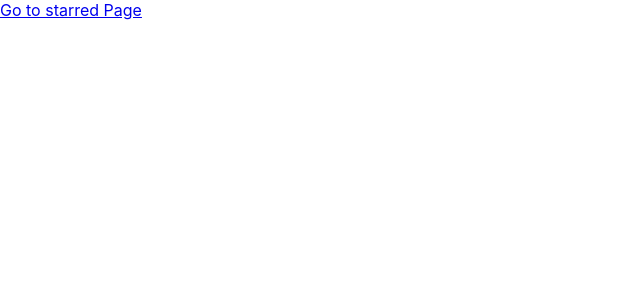
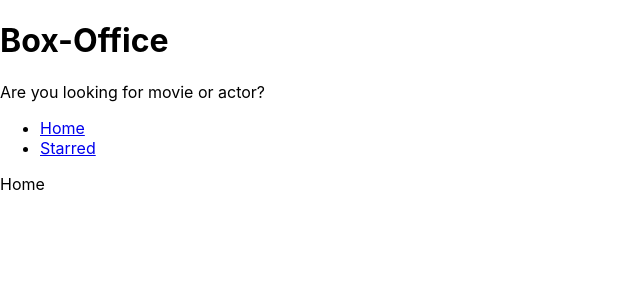
Before and after one commit to ShrutiArsidha08/box-office-app, a React (Create React App) app: page / in a window 1280 px wide. Shown: the top 300 px of the page, without its empty margins (0-640 px from the left). Built offline with nearby package versions, Linux system fonts and the light colour scheme.

Commit message:
added navigation and shared layout for home and starred pages

```diff
--- a/src/App.jsx
+++ b/src/App.jsx
@@ -2,12 +2,16 @@
 import{BrowserRouter ,Routes,Route} from"react-router-dom"
 import Home from './pages/Home';
 import Starred from './pages/Starred';
+import MainLayout from './component/MainLayout';
+
 function App() {
   return (
     <BrowserRouter>
     <Routes>
+     <Route element={<MainLayout/>}>
       <Route path="/" element={<Home/>}/>
       <Route path="/Starred" element={<Starred/>}/>
+     </Route>
       <Route path="*" element={<div>Not Found</div>} />
 
       {/* <Route path="/" element={<App />}>
--- /dev/null
+++ b/src/component/AppTitle.jsx
@@ -0,0 +1,13 @@
+
+
+export default function AppTitle(props){
+    const{ title="Box-Office",
+    subtitle="Are you looking for movie or actor?"}
+    =props;
+    return (
+    <div>
+    <h1>{title}</h1>
+    <p>{subtitle}</p>
+    </div>
+   );
+   }
--- /dev/null
+++ b/src/component/MainLayout.jsx
@@ -0,0 +1,15 @@
+
+import {Outlet} from 'react-router-dom';
+import Navs from "./Navs";
+import AppTitle from './AppTitle';
+
+const MainLayout=()=>{
+ return ( <div>
+        <AppTitle/>
+        <Navs />
+        <Outlet/>
+    </div>
+);
+};
+
+export default MainLayout;
--- /dev/null
+++ b/src/component/Navs.jsx
@@ -0,0 +1,29 @@
+import { Link } from "react-router-dom";
+
+const LINKS=[
+
+{
+text:'Home',
+to:'/'
+},
+{
+    text:'Starred',
+    to:'/Starred'
+    },
+
+];
+
+const Navs=()=>{
+return (
+<div>
+    <ul>
+        {LINKS.map((item) => (
+          <li key= {item.to}>
+          <Link to={item.to}>{item.text}</Link>
+          </li>
+        ))}
+        </ul>
+        </div>
+);
+};
+    export default Navs;
--- a/src/pages/Home.jsx
+++ b/src/pages/Home.jsx
@@ -3,10 +3,7 @@
 
 const Home=()=>{
  return <div>
-<Link to="/Starred">Go to starred Page</Link>
-
-
-
+Home
  </div>;
 };
 export default Home;
```
